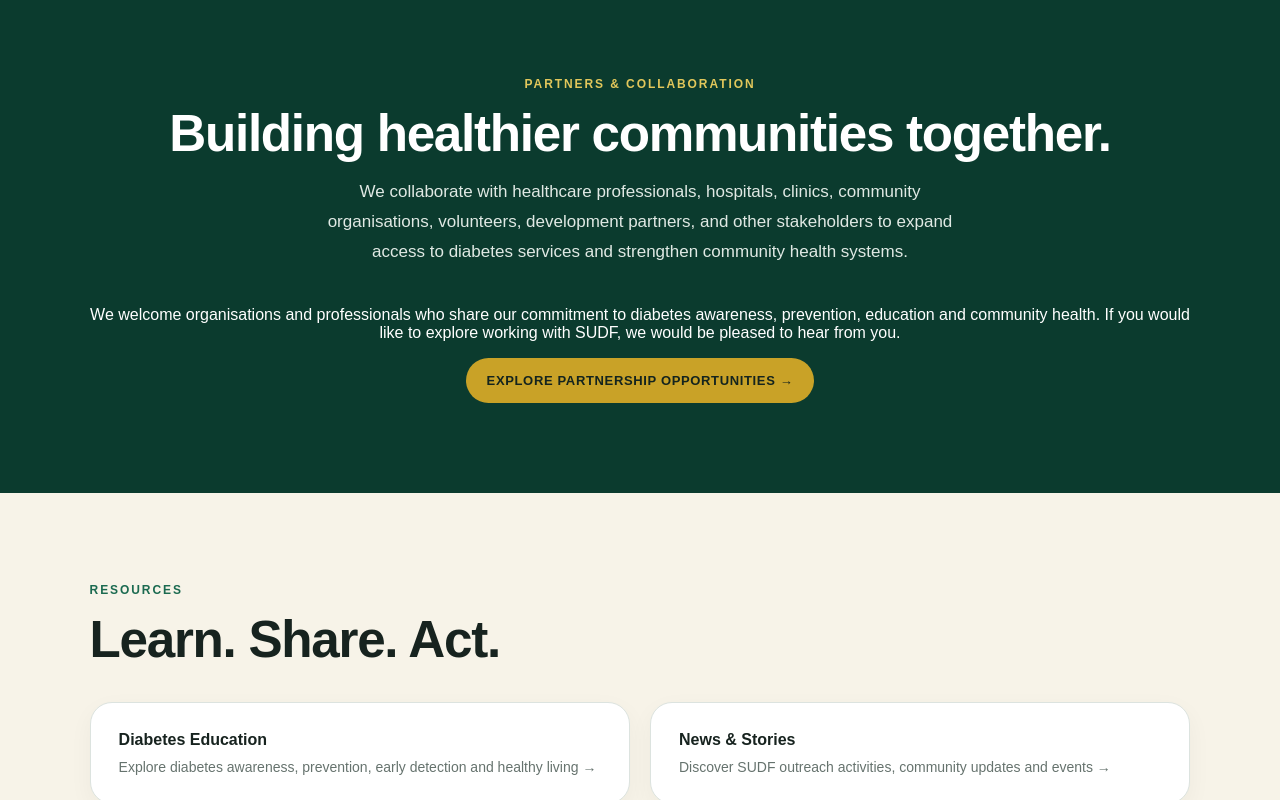
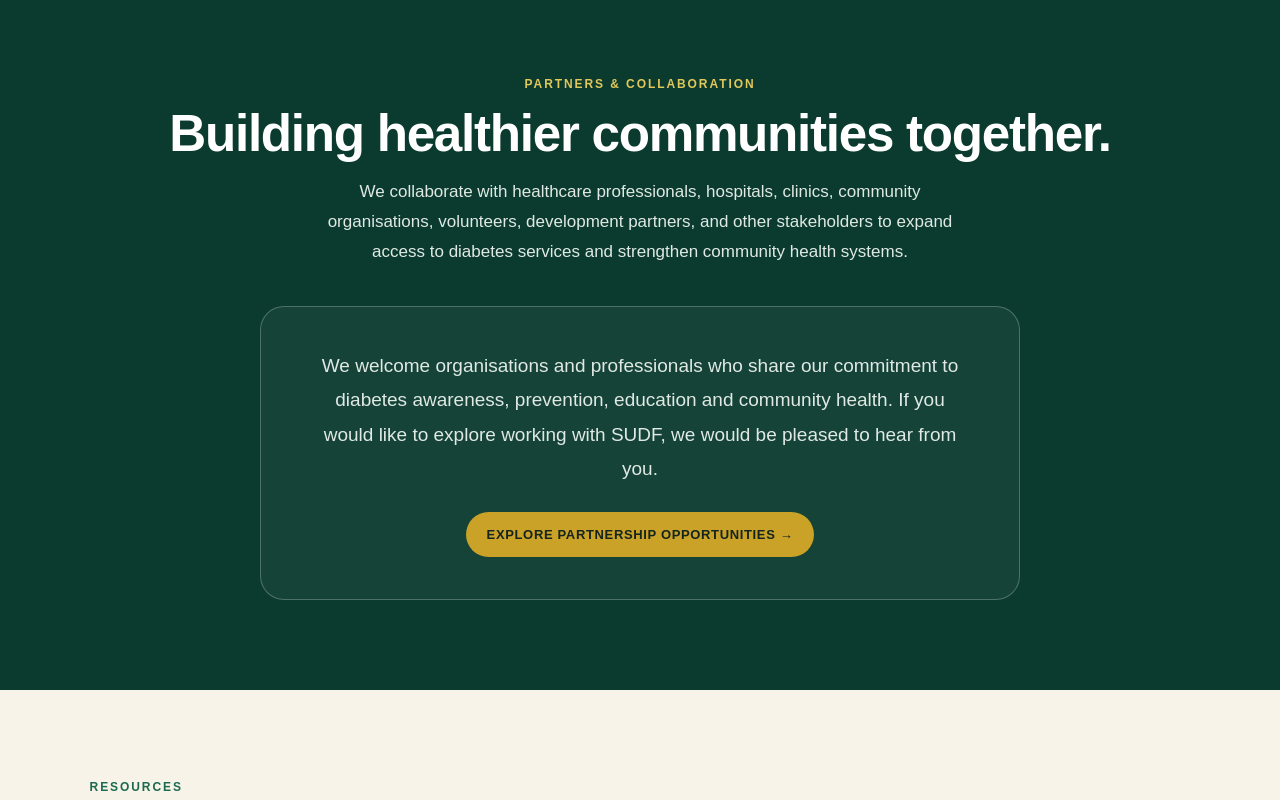
Before and after one commit to AkongShadrach/SUDF-website, a Next.js app: page / in a window 1280 px wide. Shown: the part 7238-8038 px from the top of the page. Built offline with nearby package versions, Linux system fonts and the light colour scheme.

Commit message:
Style SUDF partnership invitation section

```diff
--- a/app/globals.css
+++ b/app/globals.css
@@ -2523,3 +2523,24 @@ body:has(main > .footer) {
     opacity: 1;
   }
 }
+
+/* Homepage partnership invitation — intentional presentation while no partners are listed */
+.partner-invitation {
+  max-width: 760px;
+  margin: 34px auto 0;
+  padding: clamp(26px,4vw,42px);
+  border: 1px solid rgba(224,233,228,.28);
+  border-radius: 24px;
+  background: rgba(255,255,255,.045);
+  text-align: center;
+}
+.partner-invitation p {
+  max-width: 650px;
+  margin: 0 auto 26px;
+  color: #e0e9e4;
+  font-size: clamp(16px,1.8vw,19px);
+  line-height: 1.8;
+}
+.partner-invitation .button {
+  white-space: normal;
+}
```
